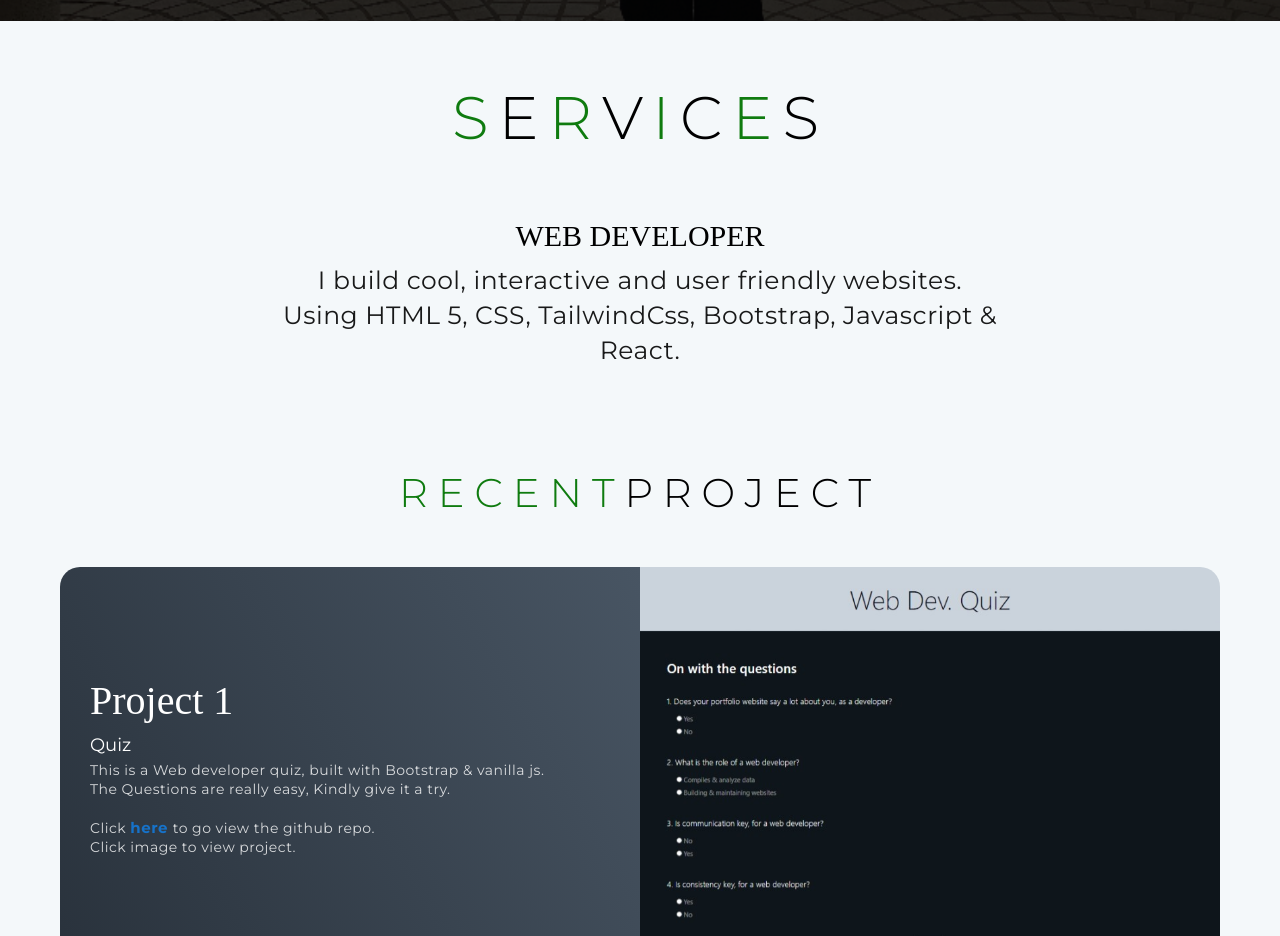
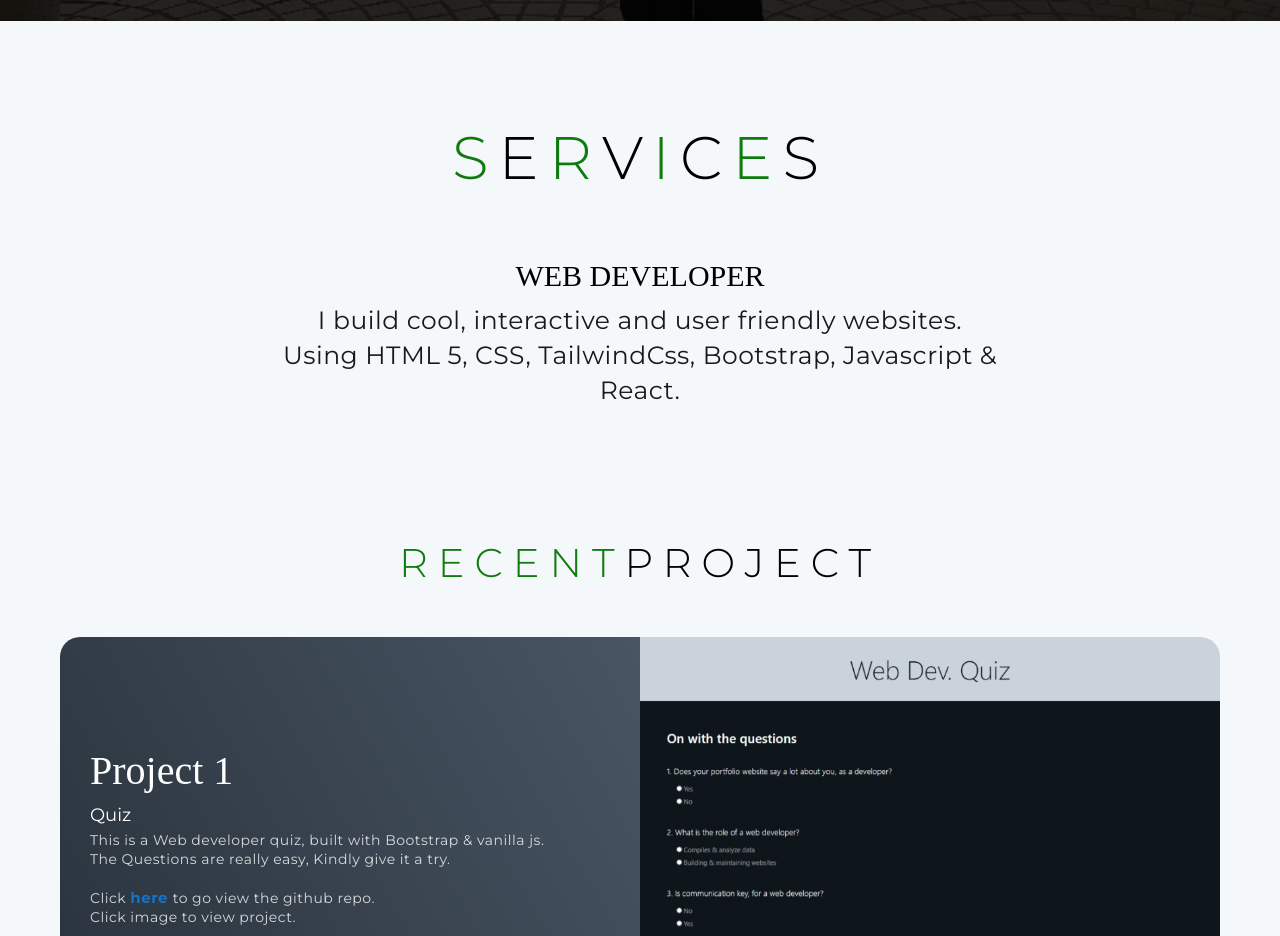
Before and after one commit to Ayenidaniel/Ayenidaniel.github.io, a plain HTML site: page index.html in a window 1280 px wide. Shown: the part 779-1715 px from the top of the page. Drawn offline with nearby package versions, Linux system fonts and the light colour scheme.

Commit message:
portfolio

```diff
--- a/css/style.css
+++ b/css/style.css
@@ -282,7 +282,7 @@ p{
 /* #services{
 } */
 #services{
-    margin-top: 60px;
+    margin-top: 100px;
 }
 
 #services .services {
@@ -369,7 +369,7 @@ p{
 
 /* project section */
 #projects{
-    margin-top: 60px;
+    margin-top: 90px;
 }
 
 #projects .projects{
```
